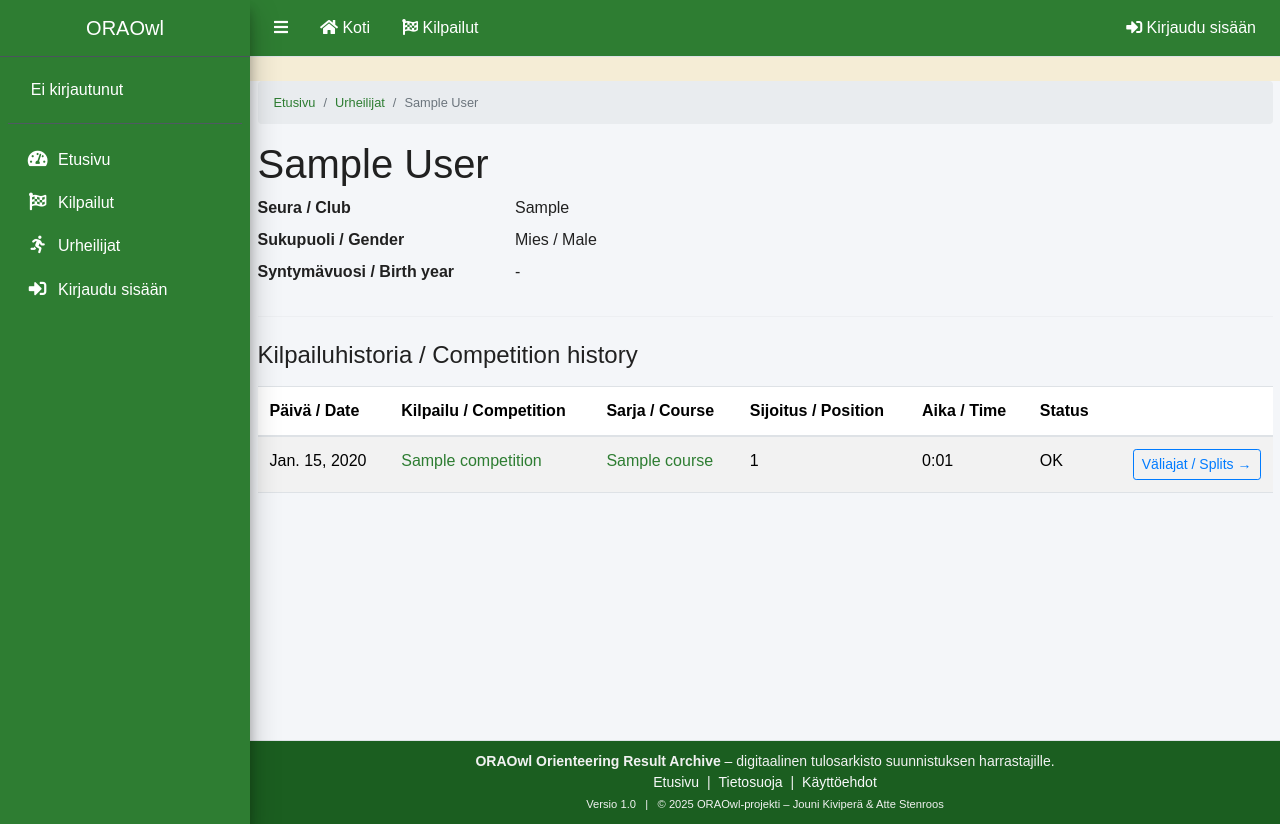
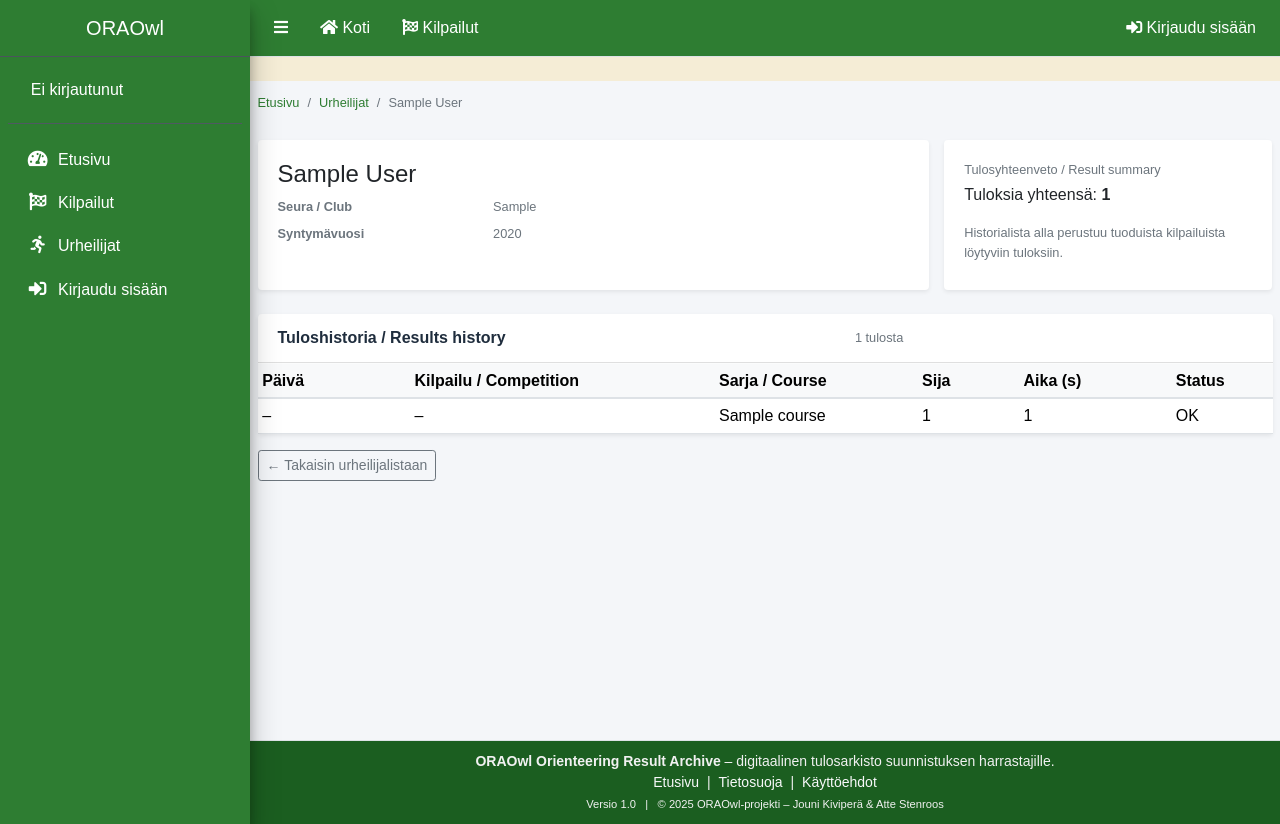
Before and after one commit to jounikivi/oraowl, a Django app: page /urheilijat/00000000-0000-0000-0000-000000000001/ in a window 1280 px wide. Run offline with Django 5.2, Linux system fonts and the light colour scheme; tables that the repository leaves empty hold one stand-in row (values such as "Sample post"); style sheets or scripts are compiled from the project's sources; some libraries are stand-ins or nearby versions.

Commit message:
päivityksiä

```diff
--- a/oraw_app/templates/oraw_app/athletes/detail.html
+++ b/oraw_app/templates/oraw_app/athletes/detail.html
@@ -1,19 +1,16 @@
 {# oraw_app/templates/oraw_app/athletes/detail.html #}
 {% extends "oraw_app/base.html" %}
-{% load time_filters %}
 
-{% block title %}
-  {{ athlete.display_name }} – Urheilija / Athlete
-{% endblock %}
+{% block title %}Urheilija – {{ athlete }}{% endblock %}
 
 {% block content %}
 <div class="container my-4">
 
-  {# ---------------------------------------------------------- #}
-  {# Breadcrumb / Sivupolku                                      #}
-  {# ---------------------------------------------------------- #}
+  {# -------------------------------------------------------- #}
+  {# Breadcrumb / Sivupolku                                   #}
+  {# -------------------------------------------------------- #}
   <nav aria-label="breadcrumb" class="mb-3">
-    <ol class="breadcrumb small mb-0">
+    <ol class="breadcrumb small bg-transparent px-0 mb-0">
       <li class="breadcrumb-item">
         <a href="{% url 'oraw_app:home' %}">Etusivu</a>
       </li>
@@ -21,158 +18,115 @@
         <a href="{% url 'oraw_app:athletes_index' %}">Urheilijat</a>
       </li>
       <li class="breadcrumb-item active" aria-current="page">
-        {{ athlete.display_name }}
+        {{ athlete }}
       </li>
     </ol>
   </nav>
 
-  {# ---------------------------------------------------------- #}
-  {# Otsikko ja perustiedot                                      #}
-  {# ---------------------------------------------------------- #}
-
-  <h1 class="mb-2">
-    {{ athlete.display_name }}
+  {# -------------------------------------------------------- #}
+  {# Yläosa: urheilijan perustiedot                           #}
+  {# -------------------------------------------------------- #}
+  <div class="row g-3 mb-4">
+    <div class="col-12 col-lg-8">
+      <div class="card shadow-sm h-100">
+        <div class="card-body">
+          <h1 class="h4 mb-2">
+            {{ athlete }}
           </h1>
 
-  {% if not athlete.is_public %}
-    <div class="alert alert-warning py-2">
-      FI: Tämä urheilija on merkitty yksityiseksi (anonymisoitu näkymä).<br>
-      EN: This athlete is marked as private (anonymised view).
-    </div>
+          <dl class="row mb-0 small text-muted">
+            {# Seura / club – näytetään vain jos kenttä on olemassa ja ei tyhjä #}
+            {% if athlete.club %}
+              <dt class="col-sm-4">Seura / Club</dt>
+              <dd class="col-sm-8">{{ athlete.club }}</dd>
             {% endif %}
 
-  <dl class="row mb-4">
-    <dt class="col-sm-3">Seura / Club</dt>
-    <dd class="col-sm-9">
-      {{ athlete.club|default:"-" }}
-    </dd>
+            {# Syntymävuosi / Year of birth (jos tällainen kenttä on) #}
+            {% if athlete.year_of_birth %}
+              <dt class="col-sm-4">Syntymävuosi</dt>
+              <dd class="col-sm-8">{{ athlete.year_of_birth }}</dd>
+            {% endif %}
 
-    <dt class="col-sm-3">Sukupuoli / Gender</dt>
-    <dd class="col-sm-9">
-      {% if athlete.gender == "M" %}
-        Mies / Male
-      {% elif athlete.gender == "F" %}
-        Nainen / Female
-      {% elif athlete.gender == "X" %}
-        Muu tai tuntematon / Other or unknown
-      {% else %}
-        -
+            {# Mahdollinen lisätieto-kenttä (esim. note / comment) #}
+            {% if athlete.note %}
+              <dt class="col-sm-4">Lisätiedot</dt>
+              <dd class="col-sm-8">{{ athlete.note }}</dd>
             {% endif %}
-    </dd>
-
-    <dt class="col-sm-3">Syntymävuosi / Birth year</dt>
-    <dd class="col-sm-9">
-      {% if athlete.birth_year %}
-        {{ athlete.birth_year }}
-      {% else %}
-        -
-      {% endif %}
-    </dd>
           </dl>
-
-  {% if stats.total_results %}
-    <h2 class="h4 mt-4 mb-3">
-      Yhteenveto / Summary
-    </h2>
-
-    <div class="row mb-4">
-      <div class="col-lg-6">
-        <table class="table table-sm mb-3">
-          <tbody>
-            <tr>
-              <th scope="row" class="w-50">
-                Kilpailuja / Competitions
-              </th>
-              <td>{{ stats.competitions_count }}</td>
-            </tr>
-            <tr>
-              <th scope="row">
-                Tuloksia / Results
-              </th>
-              <td>{{ stats.total_results }}</td>
-            </tr>
-            <tr>
-              <th scope="row">
-                OK-tuloksia / OK results
-              </th>
-              <td>{{ stats.ok_results }}</td>
-            </tr>
-            <tr>
-              <th scope="row">
-                Podium (1–3)
-              </th>
-              <td>{{ stats.podiums }}</td>
-            </tr>
-          </tbody>
-        </table>
+        </div>
+      </div>
     </div>
 
-      <div class="col-lg-6">
-        <table class="table table-sm mb-3">
-          <tbody>
-            <tr>
-              <th scope="row" class="w-50">
-                Paras sijoitus / Best position
-              </th>
-              <td>
-                {% if stats.best_position %}
-                  {{ stats.best_position }}
-                {% else %}
-                  -
-                {% endif %}
-              </td>
-            </tr>
-            <tr>
-              <th scope="row">
-                Viimeisin kilpailu / Latest competition
-              </th>
-              <td>
-                {% if stats.latest_date %}
-                  {{ stats.latest_date }}
-                {% else %}
-                  -
-                {% endif %}
-              </td>
-            </tr>
-          </tbody>
-        </table>
+    {# Pieni yhteenvetokortti tuloksista #}
+    <div class="col-12 col-lg-4">
+      <div class="card shadow-sm h-100">
+        <div class="card-body d-flex flex-column justify-content-between">
+          <div>
+            <div class="text-muted small mb-1">
+              Tulosyhteenveto / Result summary
+            </div>
+            <p class="mb-2">
+              Tuloksia yhteensä:
+              <strong>{{ results|length }}</strong>
+            </p>
+          </div>
+          <div class="small text-muted">
+            Historialista alla perustuu tuoduista kilpailuista löytyviin tuloksiin.
           </div>
         </div>
-  {% endif %}
+      </div>
+    </div>
+  </div>
 
-  <hr>
-
-  <h2 class="h4 mt-4 mb-3">
-    Kilpailuhistoria / Competition history
-  </h2>
+  {# -------------------------------------------------------- #}
+  {# Tuloshistoria                                             #}
+  {# -------------------------------------------------------- #}
+  <div class="card shadow-sm">
+    <div class="card-header bg-white d-flex justify-content-between align-items-center">
+      <span><strong>Tuloshistoria / Results history</strong></span>
+      <span class="small text-muted">
+        {{ results|length }} tulosta
+      </span>
+    </div>
 
     {% if results %}
-    <div class="table-responsive">
-      <table class="table table-striped table-hover align-middle">
-        <thead>
+      <div class="table-responsive m-0">
+        <table class="table table-sm align-middle mb-0">
+          <thead class="table-light">
             <tr>
-            <th>Päivä / Date</th>
-            <th>Kilpailu / Competition</th>
-            <th>Sarja / Course</th>
-            <th>Sijoitus / Position</th>
-            <th>Aika / Time</th>
-            <th>Status</th>
-            <th class="text-end"></th>
+              <th style="width: 15%;">Päivä</th>
+              <th style="width: 30%;">Kilpailu / Competition</th>
+              <th style="width: 20%;">Sarja / Course</th>
+              <th style="width: 10%;">Sija</th>
+              <th style="width: 15%;">Aika (s)</th>
+              <th style="width: 10%;">Status</th>
             </tr>
           </thead>
           <tbody>
             {% for result in results %}
               <tr>
-              <td>{{ result.course.competition.date }}</td>
                 <td>
-                <a href="{% url 'oraw_app:competition_detail' result.course.competition.pk %}">
-                  {{ result.course.competition.name }}
-                </a>
+                  {% if result.competition and result.competition.date %}
+                    {{ result.competition.date }}
+                  {% else %}
+                    –
+                  {% endif %}
                 </td>
                 <td>
-                <a href="{% url 'oraw_app:course_results' result.course.competition.pk result.course.pk %}">
+                  {% if result.competition %}
+                    <a href="{% url 'oraw_app:competition_detail' result.competition.pk %}">
+                      {{ result.competition.name }}
+                    </a>
+                  {% else %}
+                    –
+                  {% endif %}
+                </td>
+                <td>
+                  {% if result.course %}
                     {{ result.course.name }}
-                </a>
+                  {% else %}
+                    –
+                  {% endif %}
                 </td>
                 <td>
                   {% if result.position %}
@@ -183,17 +137,13 @@
                 </td>
                 <td>
                   {% if result.finish_time_s %}
-                  {{ result.finish_time_s|format_seconds }}
+                    {{ result.finish_time_s }}
                   {% else %}
                     –
                   {% endif %}
                 </td>
-              <td>{{ result.status }}</td>
-              <td class="text-end">
-                <a href="{% url 'oraw_app:result_detail' result.pk %}"
-                   class="btn btn-sm btn-outline-primary">
-                  Väliajat / Splits →
-                </a>
+                <td>
+                  {{ result.status }}
                 </td>
               </tr>
             {% endfor %}
@@ -201,10 +151,17 @@
         </table>
       </div>
     {% else %}
-    <p class="text-muted mb-0">
-      Ei tuloksia tälle urheilijalle. / No results for this athlete.
-    </p>
+      <div class="card-body text-muted">
+        Ei tallennettuja tuloksia tälle urheilijalle. / No results for this athlete.
+      </div>
     {% endif %}
+  </div>
+
+  <div class="mt-3">
+    <a href="{% url 'oraw_app:athletes_index' %}" class="btn btn-outline-secondary btn-sm">
+      ← Takaisin urheilijalistaan
+    </a>
+  </div>
 
 </div>
 {% endblock %}
```
Also changed, not shown: oraw_app/templates/oraw_app/competitions/competition_detail.html (+50 -21 lines). Lines whose indentation alone changed are shown as unchanged.
